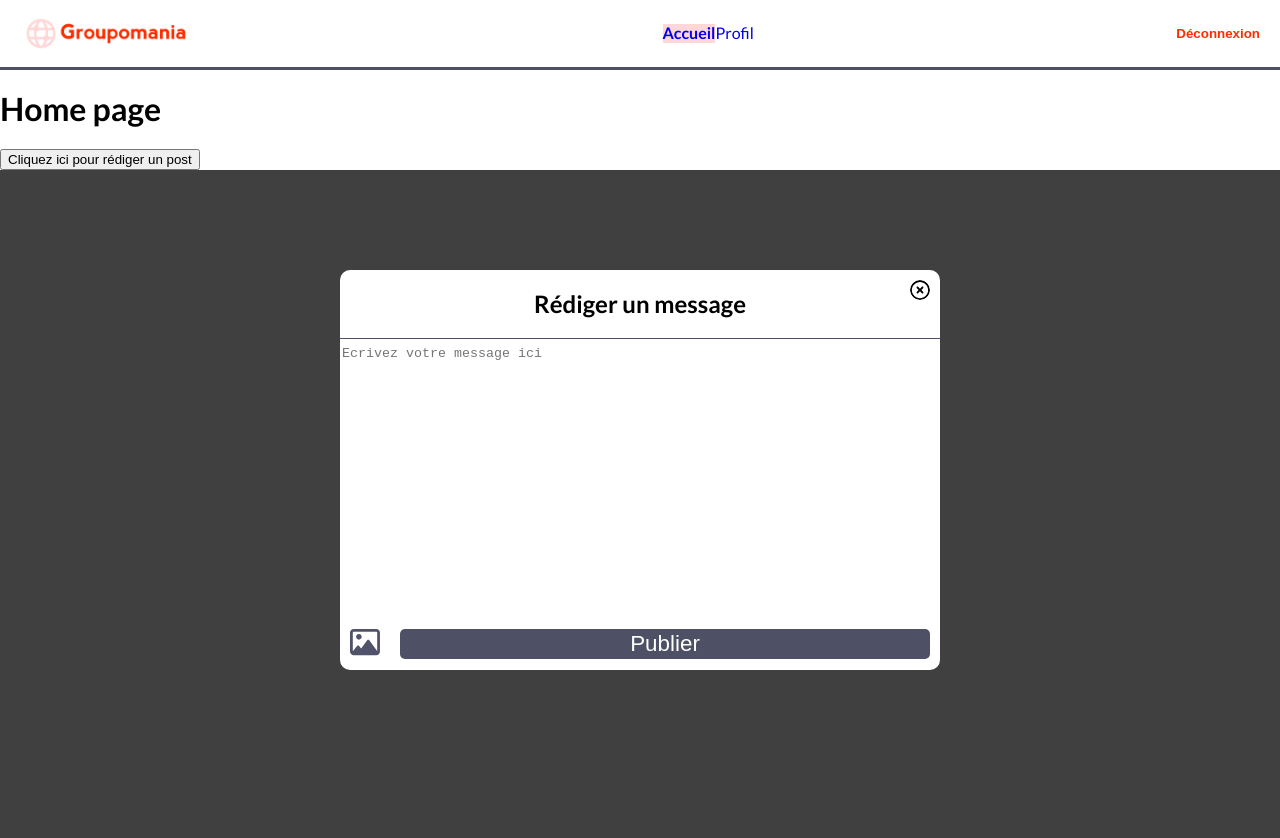
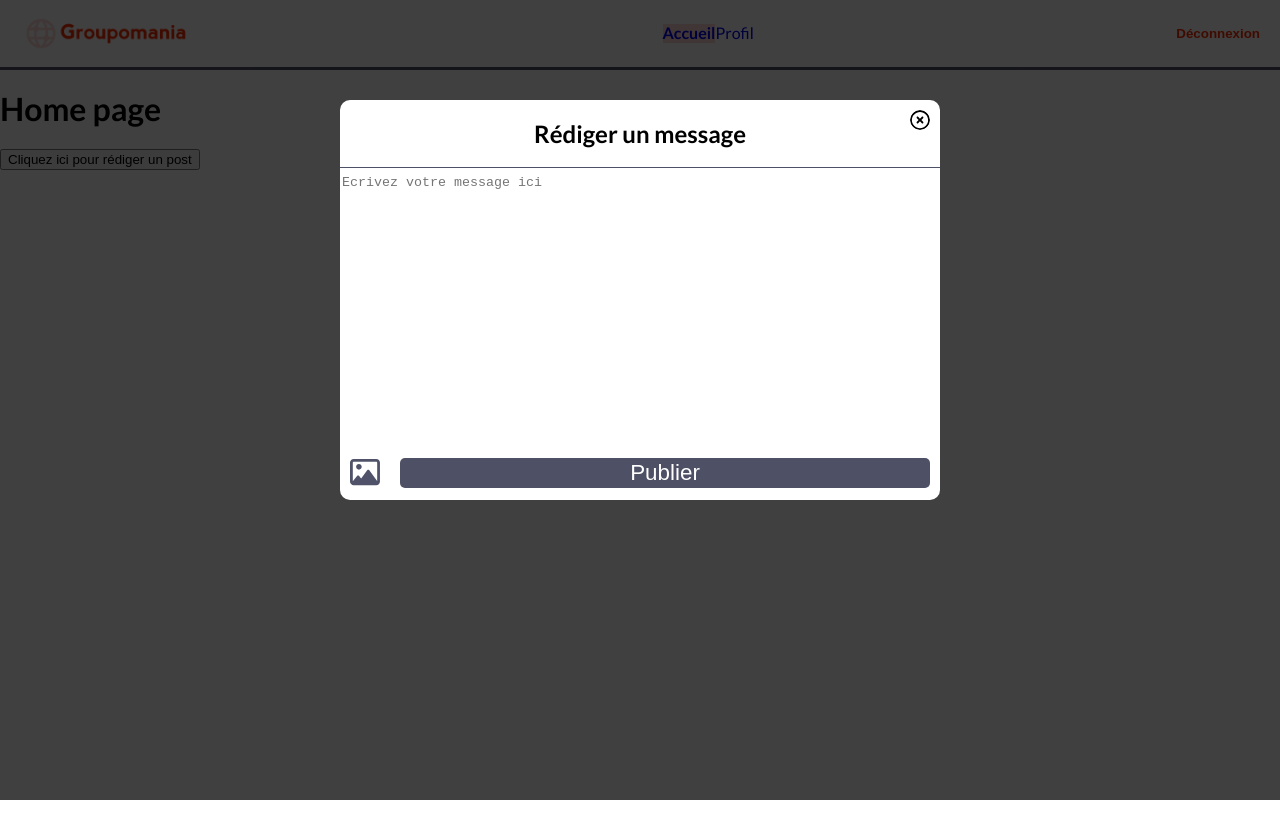
Before and after one commit to SylvainBruyat/OC-P7-Groupomania, a React (Create React App) app in the folder front/: page /home in a window 1280 px wide. Both pictures are taken after a click on the button "Cliquez ici pour rédiger un post". Shown: the top 838 px of the page. After the commit the page ends 800 px from the top, so only its background shows below. Built offline with nearby package versions, Linux system fonts and the light colour scheme.

Commit message:
Amélioration de l'interface d'écriture de message

```diff
--- a/front/src/components/PostEdit.jsx
+++ b/front/src/components/PostEdit.jsx
@@ -97,7 +97,8 @@ export default function PostEdit() {
                             {/* eslint-disable-next-line jsx-a11y/img-redundant-alt */}
                             <img
                                 src={imageUploadButton}
-                                alt="Ajouter une image au message"
+                                alt="Ajouter une image"
+                                title="Ajouter une image"
                                 className="post-edit__image-upload-button"
                             />
                             <input
--- a/front/src/styles/postedit.css
+++ b/front/src/styles/postedit.css
@@ -1,5 +1,9 @@
 .post-edit__background {
-    position: absolute;
+    position: fixed;
+    top: 0;
+    right: 0;
+    bottom: 0;
+    left: 0;
     z-index: 1000;
     width: 100vw;
     height: 100vh;
```
